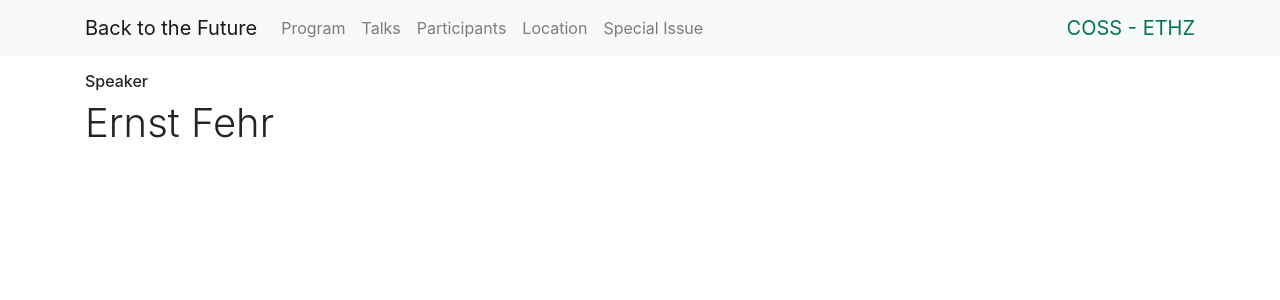
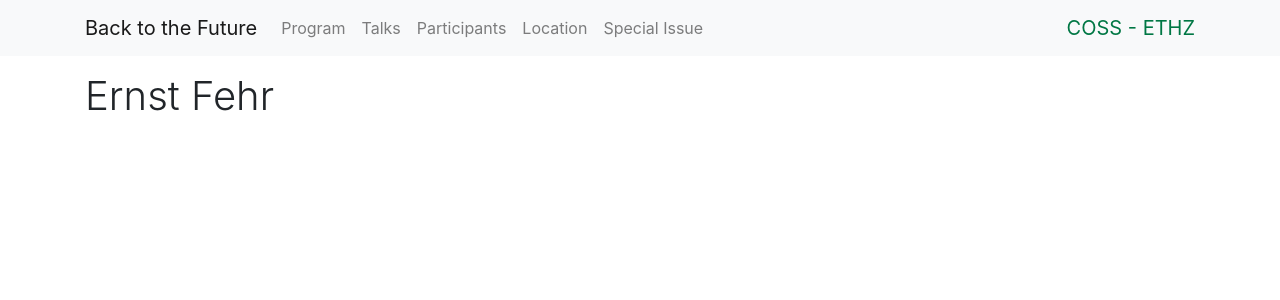
Before and after one commit to ethz-coss/ethz-coss.github.io, a Jekyll site: the page built from _speakers/Ernst_Fehr.md, in a window 1280 px wide. Shown: the top 300 px of the page. Built offline with Jekyll 4.4.1, drawn with Linux system fonts in a browser that asks for light colours.

Commit message:
remove "speaker" header

```diff
--- a/_layouts/speaker.html
+++ b/_layouts/speaker.html
@@ -3,9 +3,9 @@
 {%- unless speaker.hide -%}
   {%- include partials/header.html -%}
 
-  <p class="h6">
-    {{ site.data.lang[site.conference.lang].speaker.title | default: "Speaker" }}
-  </p>
+<!--  <p class="h6">-->
+<!--    {{ site.data.lang[site.conference.lang].speaker.title | default: "Speaker" }}-->
+<!--  </p>-->
 
   <h1 class="font-weight-light mb-3">
     {{ speaker.first_name }} {{ speaker.last_name }}
```
